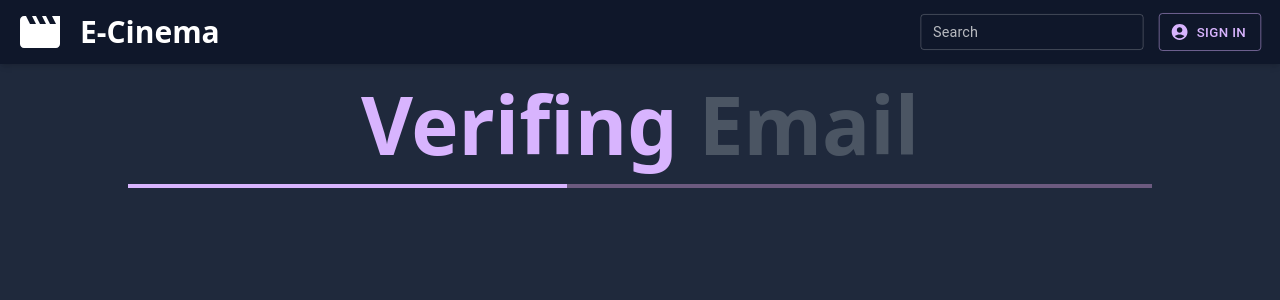
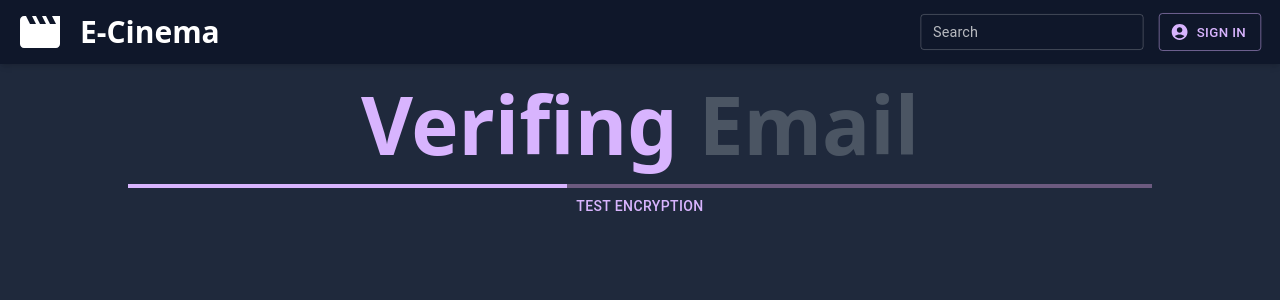
Before and after one commit to Razvan789/4050-FrontEnd, a Next.js app: page /verifyUser in a window 1280 px wide. Shown: the top 300 px of the page. Built offline with nearby package versions, Linux system fonts and the light colour scheme.

Commit message:
fixing merge issues

```diff
--- a/src/components/forms.tsx
+++ b/src/components/forms.tsx
@@ -51,7 +51,8 @@ export type resetPasswordInfo = {
     confirmPassword: string,
 }
 
-//  const salt = bcrypt.genSaltSync(10);
+const bcrypt = require('bcryptjs');
+const salt = bcrypt.genSaltSync(10);
 
 export function SignUpForm() {
     const [expirationDate, setExpirationDate] = useState<Dayjs | null>(null);
@@ -94,10 +95,10 @@ export function SignUpForm() {
     }
 
     function sendSignUpInfo() {
-        // const hashedPassword = encrypt(signUpInfo.password, salt);
+        const hashedPassword = bcrypt.hashSync(signUpInfo.password, salt);
         fetch(`${serverUrl}/check-user?email=${signUpInfo.email}`).then((res) => {
             if (res.status === 404) {
-                fetch(`${serverUrl}/create-user?name=${signUpInfo.firstName}&lastname=${signUpInfo.lastName}&phone=${signUpInfo.firstName}&email=${signUpInfo.email}&password=${signUpInfo.password}&paymentSaved=${cardDetailsOpen}&status=inactive&type=customer&address=${signUpInfo.address}`, {
+                fetch(`${serverUrl}/create-user?name=${signUpInfo.firstName}&lastname=${signUpInfo.lastName}&phone=${signUpInfo.firstName}&email=${signUpInfo.email}&password=${hashedPassword/*signUpInfo.password*/}&paymentSaved=${cardDetailsOpen}&status=inactive&type=customer&address=${signUpInfo.address}`, {
                     method: 'POST',
                     headers: {
                         'Content-Type': 'application/json'
--- a/src/pages/verifyUser.tsx
+++ b/src/pages/verifyUser.tsx
@@ -2,21 +2,22 @@ import React, { useEffect, useState } from 'react'
 import Layout from '../components/layout'
 import { TextField, Button, LinearProgress } from '@mui/material'
 import Link from 'next/link'
-import { encrypt } from '../utils/encryption'
+//import { encrypt } from '../utils/encryption'
 import { useRouter } from 'next/router'
 import {serverUrl} from '../utils/backendInfo'
 import {User, useUser} from '../utils/user'
 import { setRevalidateHeaders } from 'next/dist/server/send-payload'
 
-// function testEncryption() {
-//     var bcrypt = require('bcryptjs'); //This line is wrong, you need to use import not require
-//     const text = 'Hello World';
-//     const key = bcrypt.genSaltSync(10);
-//     const encrypted = encrypt(text, key);
-//     console.log(encrypted);
-//     console.log("this is the comparison between the unecrypted and encrypted passwords " + bcrypt.compareSync(text, encrypted));
+function testEncryption() {
+    var bcrypt = require('bcryptjs'); //This line is wrong, you need to use import not require
+    // mine likes the require syntax but I'm not sure why it's giving you an error
+    const text = 'Hello World';
+    const key = bcrypt.genSaltSync(10);
+    const encrypted = bcrypt.hashSync(text, key);
+    console.log(encrypted);
+    console.log("this is the comparison between the unhashed and hashed passwords " + bcrypt.compareSync(text, encrypted));
 
-// }
+}
 
 
 
@@ -61,6 +62,8 @@ export default function VerifyEmail() {
                         <div className='w-[80%] mx-auto'>
                             <LinearProgress />
                         </div>
+                        <Button onClick={() => testEncryption()}>Test Encryption</Button>
+
                     </>
                     : //Verified
                     <>
```
